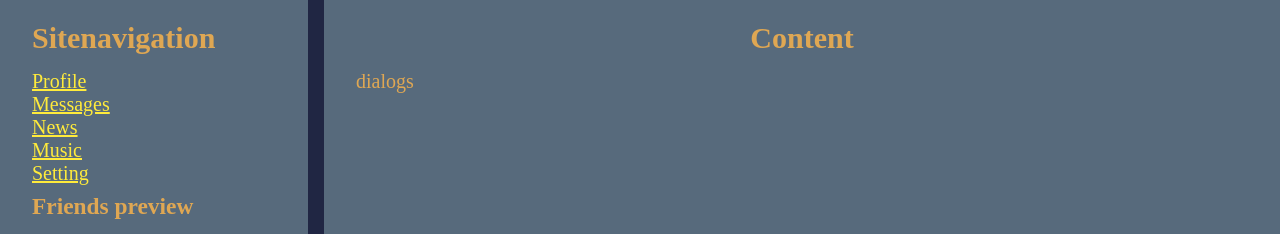
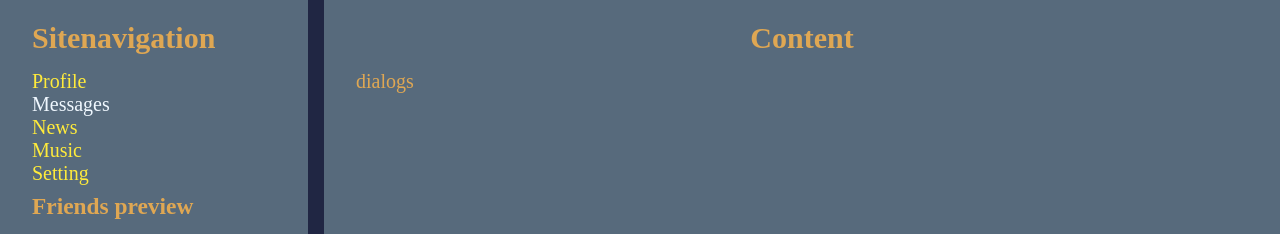
Before and after one commit to adastion/Dimych_react, a React (Create React App) app: page /dialogs in a window 1280 px wide. Shown: the part 206-440 px from the top of the page. Built offline with nearby package versions, Linux system fonts and the light colour scheme.

Commit message:
NavLink active

```diff
--- a/src/Redux/store.js
+++ b/src/Redux/store.js
@@ -1,7 +1,9 @@
-const stor = {
+import {rerenderEntireTree} from '../render'
+
+const store = {
   state: {
     profilePage: {
-      past: [
+      posts: [
         { id: 1, message: 'Hi', likesCount: 1 },
         { id: 2, message: 'Hi', likesCount: 0 },
         { id: 3, message: 'Hi', likesCount: 12 },
@@ -22,6 +24,18 @@ const stor = {
       ],
     },
 
-    sidebar: {}
+    sidebar: {},
   },
 };
+
+export let addPost = (postMessage) => {
+  let newPost = {
+    id: 1,
+    message: postMessage,
+    likesCount: 0,
+  };
+  store.state.profilePage.posts.push(newPost);
+  rerenderEntireTree(store);
+};
+
+export default store;
--- a/src/components/Sidebar/Menu/Menu.jsx
+++ b/src/components/Sidebar/Menu/Menu.jsx
@@ -5,19 +5,37 @@ const Menu = (props) => {
   return (
     <ul className={style.menu}>
       <li>
-        <NavLink to="/profile">Profile</NavLink>
+        <NavLink
+          to="/profile"
+          className={(navData) => (navData.isActive ? style.active : style.menu)}>
+          Profile
+        </NavLink>
       </li>
       <li>
-        <NavLink to="/dialogs">Messages</NavLink>
+        <NavLink
+          to="/dialogs"
+          className={(navData) => (navData.isActive ? style.active : style.menu)}>
+          Messages
+        </NavLink>
       </li>
       <li>
-        <NavLink to="/news">News</NavLink>
+        <NavLink to="/news" className={(navData) => (navData.isActive ? style.active : style.menu)}>
+          News
+        </NavLink>
       </li>
       <li>
-        <NavLink to="/music">Music</NavLink>
+        <NavLink
+          to="/music"
+          className={(navData) => (navData.isActive ? style.active : style.menu)}>
+          Music
+        </NavLink>
       </li>
       <li>
-        <NavLink to="/setting">Setting</NavLink>
+        <NavLink
+          to="/setting"
+          className={(navData) => (navData.isActive ? style.active : style.menu)}>
+          Setting
+        </NavLink>
       </li>
     </ul>
   );
--- a/src/components/Sidebar/Menu/Menu.module.css
+++ b/src/components/Sidebar/Menu/Menu.module.css
@@ -1,3 +1,11 @@
 .menu {
   margin-bottom: 0.5rem;
 }
+
+.menu  a {
+  text-decoration: none;
+}
+
+.menu a.active{
+  color: aliceblue;
+}
--- a/src/index.js
+++ b/src/index.js
@@ -1,14 +1,4 @@
-import React from 'react';
-import ReactDOM from 'react-dom/client';
-import App from './App';
-import { BrowserRouter } from 'react-router-dom';
+import {rerenderEntireTree} from './render'
+import store from './Redux/store';
 
-const root = ReactDOM.createRoot(document.getElementById('root'));
-
-root.render(
-  <React.StrictMode>
-    <BrowserRouter>
-      <App />
-    </BrowserRouter>
-  </React.StrictMode>,
-);
+rerenderEntireTree(store);
--- /dev/null
+++ b/src/render.js
@@ -0,0 +1,16 @@
+import React from 'react';
+import ReactDOM from 'react-dom/client';
+import App from './App';
+import { BrowserRouter } from 'react-router-dom';
+
+const root = ReactDOM.createRoot(document.getElementById('root'));
+
+export let rerenderEntireTree = (store) => {
+  root.render(
+    <React.StrictMode>
+      <BrowserRouter>
+        <App />
+      </BrowserRouter>
+    </React.StrictMode>,
+  );
+};
```
